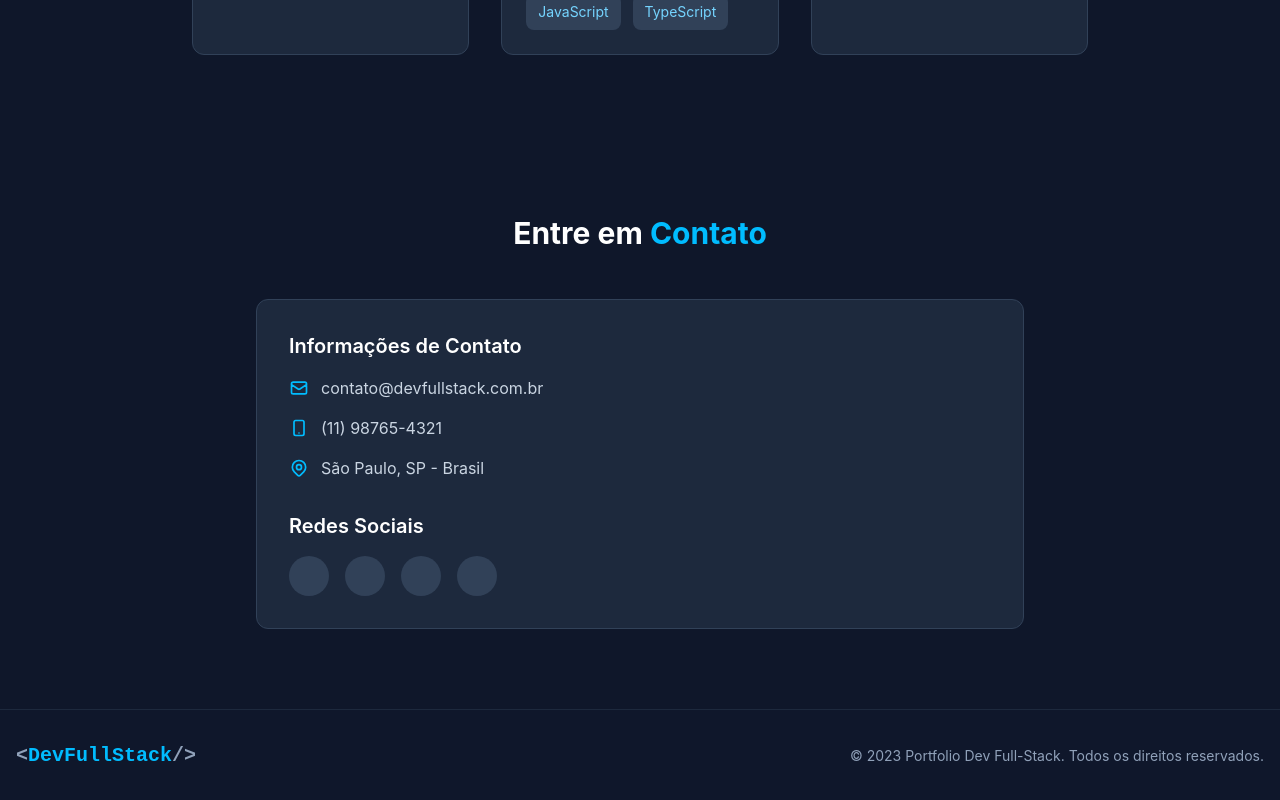
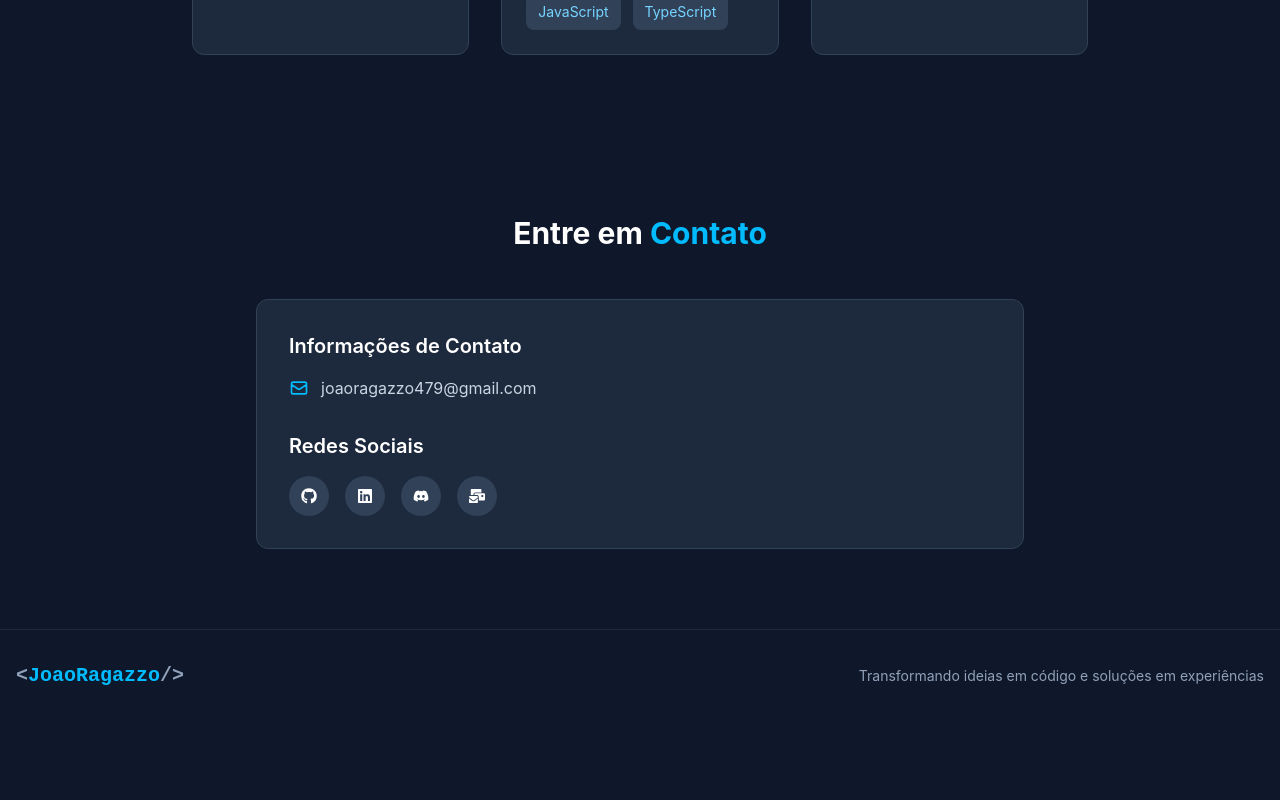
Before and after one commit to joaoragazzo/portfolio, a React (Vite) app in the folder app/: page / in a window 1280 px wide. Shown: the part 3310-4110 px from the top of the page. After the commit the page ends 4032 px from the top, so only its background shows below. Built offline with nearby package versions, Linux system fonts and the light colour scheme.

Commit message:
feat: add footer component and contant info component

```diff
--- a/app/src/App.jsx
+++ b/app/src/App.jsx
@@ -11,7 +11,9 @@ import { SectionTitleStrong } from "./components/section/SectionTitleStrong";
 import { ToolCard } from "./components/tools/ToolCard";
 import { Tools } from "./components/tools/Tools";
 import { PiGraphBold } from "react-icons/pi";
-import { FaSearch } from "react-icons/fa";
+import { FaDiscord, FaGithub, FaLinkedin, FaMailBulk, FaSearch } from "react-icons/fa";
+import { ContactInformations } from "./components/ContactInformations";
+import { Footer } from "./components/Footer";
 
 function App() {
   return (
@@ -373,129 +375,11 @@ function App() {
               Entre em <SectionTitleStrong>Contato</SectionTitleStrong>
             </SectionTitle>
 
-            <div className="max-w-3xl mx-auto bg-slate-800 rounded-xl p-8 border border-slate-700">
-              <div className="grid grid-cols-1 md:grid-cols-2 gap-8">
-                <div>
-                  <h3 className="text-xl font-semibold mb-4 text-white">
-                    Informações de Contato
-                  </h3>
-                  <ul className="space-y-4">
-                    <li className="flex items-start">
-                      <svg
-                        xmlns="http://www.w3.org/2000/svg"
-                        className="h-5 w-5 mr-3 text-sky-400 mt-0.5"
-                        fill="none"
-                        viewBox="0 0 24 24"
-                        stroke="currentColor"
-                      >
-                        <path
-                          stroke-linecap="round"
-                          stroke-linejoin="round"
-                          stroke-width="2"
-                          d="M3 8l7.89 5.26a2 2 0 002.22 0L21 8M5 19h14a2 2 0 002-2V7a2 2 0 00-2-2H5a2 2 0 00-2 2v10a2 2 0 002 2z"
-                        />
-                      </svg>
-                      <span className="text-slate-300">
-                        contato@devfullstack.com.br
-                      </span>
-                    </li>
-                    <li className="flex items-start">
-                      <svg
-                        xmlns="http://www.w3.org/2000/svg"
-                        className="h-5 w-5 mr-3 text-sky-400 mt-0.5"
-                        fill="none"
-                        viewBox="0 0 24 24"
-                        stroke="currentColor"
-                      >
-                        <path
-                          stroke-linecap="round"
-                          stroke-linejoin="round"
-                          stroke-width="2"
-                          d="M12 18h.01M8 21h8a2 2 0 002-2V5a2 2 0 00-2-2H8a2 2 0 00-2 2v14a2 2 0 002 2z"
-                        />
-                      </svg>
-                      <span className="text-slate-300">(11) 98765-4321</span>
-                    </li>
-                    <li className="flex items-start">
-                      <svg
-                        xmlns="http://www.w3.org/2000/svg"
-                        className="h-5 w-5 mr-3 text-sky-400 mt-0.5"
-                        fill="none"
-                        viewBox="0 0 24 24"
-                        stroke="currentColor"
-                      >
-                        <path
-                          stroke-linecap="round"
-                          stroke-linejoin="round"
-                          stroke-width="2"
-                          d="M17.657 16.657L13.414 20.9a1.998 1.998 0 01-2.827 0l-4.244-4.243a8 8 0 1111.314 0z"
-                        />
-                        <path
-                          stroke-linecap="round"
-                          stroke-linejoin="round"
-                          stroke-width="2"
-                          d="M15 11a3 3 0 11-6 0 3 3 0 016 0z"
-                        />
-                      </svg>
-                      <span className="text-slate-300">
-                        São Paulo, SP - Brasil
-                      </span>
-                    </li>
-                  </ul>
-
-                  <h3 className="text-xl font-semibold mt-8 mb-4 text-white">
-                    Redes Sociais
-                  </h3>
-                  <div className="flex space-x-4">
-                    <a
-                      href="#"
-                      className="h-10 w-10 rounded-full bg-slate-700 hover:bg-sky-600 flex items-center justify-center transition-colors"
-                    >
-                      <i className="fab fa-github text-white"></i>
-                    </a>
-                    <a
-                      href="#"
-                      className="h-10 w-10 rounded-full bg-slate-700 hover:bg-sky-600 flex items-center justify-center transition-colors"
-                    >
-                      <i className="fab fa-linkedin-in text-white"></i>
-                    </a>
-                    <a
-                      href="#"
-                      className="h-10 w-10 rounded-full bg-slate-700 hover:bg-sky-600 flex items-center justify-center transition-colors"
-                    >
-                      <i className="fab fa-twitter text-white"></i>
-                    </a>
-                    <a
-                      href="#"
-                      className="h-10 w-10 rounded-full bg-slate-700 hover:bg-sky-600 flex items-center justify-center transition-colors"
-                    >
-                      <i className="fab fa-dev text-white"></i>
-                    </a>
-                  </div>
-                </div>
-              </div>
-            </div>
+            <ContactInformations />
           </Section>
         </main>
 
-        <footer className="bg-slate-900 border-t border-slate-800 py-8">
-          <div className="container mx-auto px-4">
-            <div className="flex flex-col md:flex-row justify-between items-center">
-              <div className="mb-4 md:mb-0">
-                <div className="code-font text-xl font-semibold text-sky-400">
-                  <span className="text-slate-400">&lt;</span>
-                  DevFullStack
-                  <span className="text-slate-400">/&gt;</span>
-                </div>
-              </div>
-
-              <div className="text-slate-400 text-sm">
-                &copy; 2023 Portfolio Dev Full-Stack. Todos os direitos
-                reservados.
-              </div>
-            </div>
-          </div>
-        </footer>
+        <Footer />
       </div>
 
       <div
--- /dev/null
+++ b/app/src/components/ContactInformations.jsx
@@ -0,0 +1,68 @@
+import { FaDiscord, FaGithub, FaLinkedin, FaMailBulk } from "react-icons/fa";
+
+export const ContactInformations = () => {
+  return (
+    <div className="max-w-3xl mx-auto bg-slate-800 rounded-xl p-8 border border-slate-700">
+      <h3 className="text-xl font-semibold mb-4 text-white">
+        Informações de Contato
+      </h3>
+      <ul className="space-y-4">
+        <li className="flex items-start">
+          <svg
+            xmlns="http://www.w3.org/2000/svg"
+            className="h-5 w-5 mr-3 text-sky-400 mt-0.5"
+            fill="none"
+            viewBox="0 0 24 24"
+            stroke="currentColor"
+          >
+            <path
+              stroke-linecap="round"
+              stroke-linejoin="round"
+              stroke-width="2"
+              d="M3 8l7.89 5.26a2 2 0 002.22 0L21 8M5 19h14a2 2 0 002-2V7a2 2 0 00-2-2H5a2 2 0 00-2 2v10a2 2 0 002 2z"
+            />
+          </svg>
+          <span className="text-slate-300">joaoragazzo479@gmail.com</span>
+        </li>
+      </ul>
+
+      <h3 className="text-xl font-semibold mt-8 mb-4 text-white">
+        Redes Sociais
+      </h3>
+      <div className="flex space-x-4">
+        <a
+          href="#"
+          className="h-10 w-10 rounded-full bg-slate-700 hover:bg-sky-600 flex items-center justify-center transition-colors"
+        >
+          <i className="fab fa-github text-white">
+            <FaGithub />
+          </i>
+        </a>
+        <a
+          href="#"
+          className="h-10 w-10 rounded-full bg-slate-700 hover:bg-sky-600 flex items-center justify-center transition-colors"
+        >
+          <i className="fab fa-linkedin-in text-white">
+            <FaLinkedin />
+          </i>
+        </a>
+        <a
+          href="#"
+          className="h-10 w-10 rounded-full bg-slate-700 hover:bg-sky-600 flex items-center justify-center transition-colors"
+        >
+          <i className="fab fa-twitter text-white">
+            <FaDiscord />
+          </i>
+        </a>
+        <a
+          href="#"
+          className="h-10 w-10 rounded-full bg-slate-700 hover:bg-sky-600 flex items-center justify-center transition-colors"
+        >
+          <i className="fab fa-dev text-white">
+            <FaMailBulk />
+          </i>
+        </a>
+      </div>
+    </div>
+  );
+};
--- /dev/null
+++ b/app/src/components/Footer.jsx
@@ -0,0 +1,21 @@
+import { JoaoRagazzo } from "./JoaoRagazzo";
+
+export const Footer = () => {
+  return (
+    <footer className="bg-slate-900 border-t border-slate-800 py-8">
+      <div className="container mx-auto px-4">
+        <div className="flex flex-col md:flex-row justify-between items-center">
+          <div className="mb-4 md:mb-0">
+            <div className="code-font text-xl font-semibold text-sky-400">
+              <JoaoRagazzo />
+            </div>
+          </div>
+
+          <div className="text-slate-400 text-sm">
+            Transformando ideias em código e soluções em experiências
+          </div>
+        </div>
+      </div>
+    </footer>
+  );
+};
```
